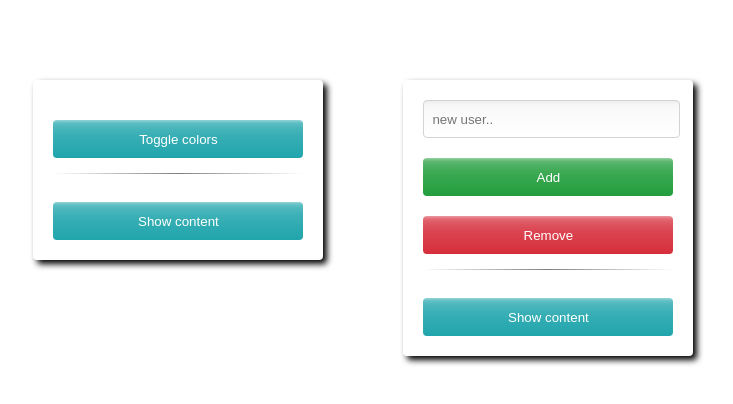
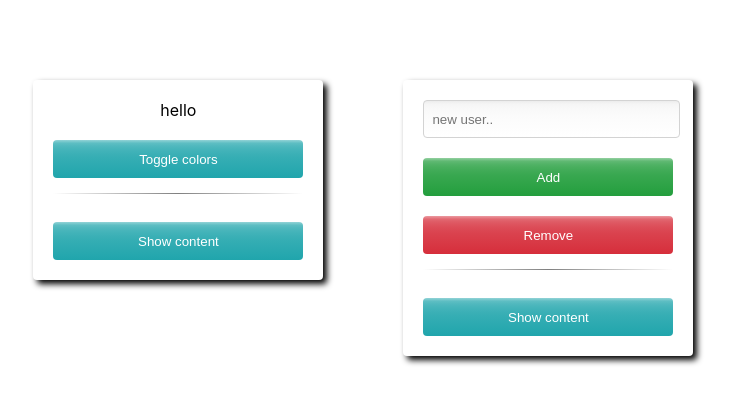
Before and after one commit to ArnT81/React, a React (Create React App) app: page / in a window 1280 px wide. Shown: the top 404 px of the page, without its empty margins (54-787 px from the left). Built offline with nearby package versions, Linux system fonts and the light colour scheme.

Commit message:
created UserComponent

```diff
--- a/src/components/DashboardComponent.js
+++ b/src/components/DashboardComponent.js
@@ -1,5 +1,6 @@
 import React, { Component } from 'react'
 import WrapperComponent from './WrapperComponent';
+import UserComponent from './UserComponent';
 
 class DashboardComponent extends Component {
     state = { users: ['Anders Söderberg', 'Anna Söderberg', 'Alice Söderberg', 'Leonora Söderberg'] };
@@ -9,18 +10,14 @@ class DashboardComponent extends Component {
     handleChange = this.handleChange.bind(this);
     AddUsers = this.AddUsers.bind(this);
 
-    renderUsers = () => {
-        this.users.forEach(element => {
-            return [<div> {this.element}</div>]
-        });
-    }
-
     handleChange(event) {
         this.setState({ value: event.target.value });
     }
 
     AddUsers(event) {
-        console.log(this.state.value)
+        console.log('Add clicked')
+        const newUsers = this.state.value;
+        this.setState({ value: newUsers })
         event.preventDefault();
     }
 
@@ -38,6 +35,10 @@ class DashboardComponent extends Component {
         return (
             <React.Fragment>
                 <WrapperComponent>
+                    <div>
+                        {this.state.value}
+                        <UserComponent />
+                    </div>
                     <div>
                         <li style={{ color: this.state.color }}> {this.state.users} </li>
                     </div>
--- /dev/null
+++ b/src/components/UserComponent.js
@@ -0,0 +1,13 @@
+import React from 'react';
+
+function UserComponent(props) {
+    return (
+
+        <div>
+            <li> hello </li>
+        </div>
+
+    );
+}
+
+export default UserComponent;
```
